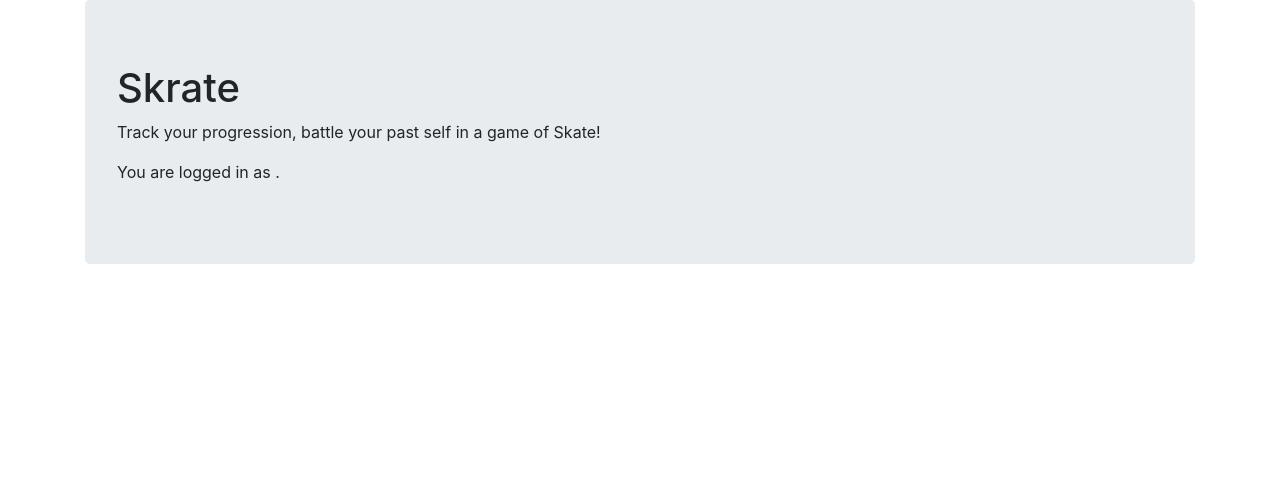
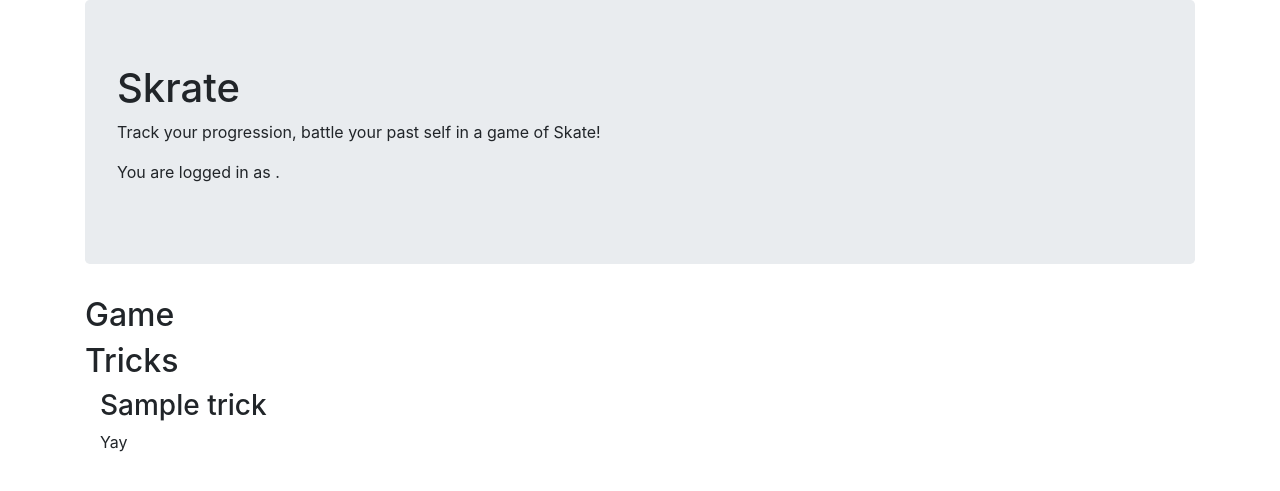
Before and after one commit to lenknerd/skrate, a Flask app: template skrate/templates/index.html in a window 1280 px wide. Shown: the top 491 px of the page. Run offline with Flask 2, Linux system fonts and the light colour scheme; the template is opened without the code that fills it: most values are stand-ins (such as "Sample title", 1, 10 or a date in 2020); some libraries are stand-ins or nearby versions.

Commit message:
Stub for trick template, initial trick render, test

```diff
--- a/skrate/server.py
+++ b/skrate/server.py
@@ -1,5 +1,7 @@
 """Skrate application and routes for serving skateboarding data REST API."""
+import typing
 import logging
+from json import JSONEncoder
 
 from flask import Flask, session, render_template
 from flask_session import Session
@@ -14,6 +16,7 @@ sess = Session(app)
 
 # App constants
 _APP_KEY = "skrate default key"
+_LOG_LEVEL = logging.INFO
 _SQLALCHEMY_DATABASE_URI = "postgresql://skrate_user:skrate_password@localhost:5432/postgres"
 _SESSION_TYPE = "filesystem"
 _SERVER_LOG = "/tmp/skrate_service.log"
@@ -21,11 +24,39 @@ _SERVER_LOG_FORMAT = "'%(asctime)s %(levelname)s: %(message)s'"
 _TESTING = False
 
 
+# Render id's for what to update
+_TRICK_EL_ID = "trick{}"
+_GAME_EL_ID = "game"
+
+
+class SkrateActionResponse:
+    """Response to action route, confirm route and say what to update."""
+
+    def __init__(self, route_confirm: str, update_ids: typing.List[str]) -> None:
+        """Initialize an action response object.
+
+        Args:
+            route_confirm: echo back name of route you just ran to get this
+            update_ids: these elements need to be updated due to action
+
+        """
+        self.route_confirm = route_confirm
+        self.update_ids = update_ids
+
+    def obj(self) -> typing.Mapping[str, typing.Any]:
+        """Convert self to a json-serializable response."""
+        return vars(self)
+
+
+# json serializable object of above
+_SkrateActionResponse = typing.Mapping[str, typing.Any]
+
+
 def configure_app_logger() -> None:
     """Configure app logger to file and output."""
-    app.logger.setLevel(logging.INFO)
+    app.logger.setLevel(_LOG_LEVEL)
     file_handler = logging.FileHandler(_SERVER_LOG)
-    file_handler.setLevel(logging.INFO)
+    file_handler.setLevel(_LOG_LEVEL)
     file_handler.setFormatter(logging.Formatter(_SERVER_LOG_FORMAT))
     app.logger.addHandler(file_handler)
 
@@ -73,11 +104,13 @@ def index(user: str) -> str:
     """
     session["user"] = user
     app.logger.info("User %s started a session.", user)
-    return render_template("index.html", user=user)
+
+    all_tricks = models.get_all_trick_infos(app, session["user"])
+    return render_template("index.html", user=user, tricks=all_tricks)
 
 
 @app.route("/attempt/<trick_id>/<landed>/<past>")
-def attempt(trick_id: str, landed: str, past: str) -> str:
+def attempt(trick_id: str, landed: str, past: str) -> _SkrateActionResponse:
     """Mark that you just landed or missed a trick called <trick>.
 
     Args:
@@ -93,21 +126,30 @@ def attempt(trick_id: str, landed: str, past: str) -> str:
 
     app.logger.info("User %s tried trick %s (landed=%s)", user, trick_id, landed)
     models.record_attempt(app, user, trick_id_int, landed_bool, game_id_if_any)
-    # return """ { "ran": "true" } """
-    return {"attempted": True}
-    # TODO if end of game, set game_id end values (complete/winner)
-    # and set session game_id back to none
+
+    # Record whether we were in a game which required view update
+    to_be_updated = [_TRICK_EL_ID.format(trick_id)]
+    if game_id_if_any is not None:
+        to_be_updated.append(_GAME_EL_ID)
+
+    # TODO update game info in database
+
+    return SkrateActionResponse("attempt", to_be_updated).obj()
 
 
 @app.route("/start_game")
-def start_game() -> str:
+def start_game() -> SkrateActionResponse:
     """Start a game under the current user."""
-    game_id = models.start_game(app, session["user"])
-    session["game_id"] = game_id
-    app.logger.info("Use %s started game, id %s", session["user"], game_id)
-    return {"started": True}
+
+    if session["game_id"] is not None:
+        raise RuntimeError("Tried to start game when one already started!")
+
+    session["game_id"] = models.start_game(app, session["user"])
+    app.logger.info("Use %s started game, id %s", session["user"], session["game_id"])
+    return SkrateActionResponse("start_game", [_GAME_EL_ID]).obj()
 
 
 # TODO
-# get refreshed game block (instructions, latest game results, record overall, etc.)
-# get refreshed trick block (updated stats)
+# get refreshed latest-game template (score so far, end result if ended, instruc, etc.)
+# get refreshed all-tricks template (updated stats)
+# get refreshed single trick template
--- a/skrate/templates/index.html
+++ b/skrate/templates/index.html
@@ -5,17 +5,28 @@
     <meta http-equiv="X-UA-Compatible" content="IE=edge">
     <meta name="viewport" content="width=device-width, initial-scale=1">
     <title>Skrate</title>
-	<link rel="shortcut icon" href="{{ url_for('static', filename='favicon.ico') }}">
+    <link rel="shortcut icon" href="{{ url_for('static', filename='favicon.ico') }}">
     <link rel="stylesheet" href="https://stackpath.bootstrapcdn.com/bootstrap/4.3.1/css/bootstrap.min.css" integrity="sha384-ggOyR0iXCbMQv3Xipma34MD+dH/1fQ784/j6cY/iJTQUOhcWr7x9JvoRxT2MZw1T" crossorigin="anonymous">
   </head>
   <body>
 
     <div class="container">
-	  <div class="jumbotron">
+      <div class="jumbotron">
         <h1>Skrate</h1>
         <p>Track your progression, battle your past self in a game of Skate!<p>
         <p>You are logged in as <em>{{ user }}</em>.</p>
-	  </div>
+      </div>
+
+      <h2>Game</h2>
+      <div class="container" id="game">
+      </div>
+
+      <h2>Tricks</h2>
+      <div class="container" id="tricks">
+        {% for trick in tricks %}
+          {% include "trick.html" %}
+        {% endfor %}
+      </div>
 	</div>
 
     <script src="https://code.jquery.com/jquery-3.3.1.slim.min.js" integrity="sha384-q8i/X+965DzO0rT7abK41JStQIAqVgRVzpbzo5smXKp4YfRvH+8abtTE1Pi6jizo" crossorigin="anonymous"></script>
--- /dev/null
+++ b/skrate/templates/trick.html
@@ -0,0 +1,4 @@
+<div class="trick" id="trick{{ trick.id }}">
+	<h3>{{ trick.name }}</h3>
+	<p>Yay</p>
+</div>
```
Also changed, not shown: skrate/models.py (+17 -1 lines), tests/test_skrate.py (+23 -2 lines).
